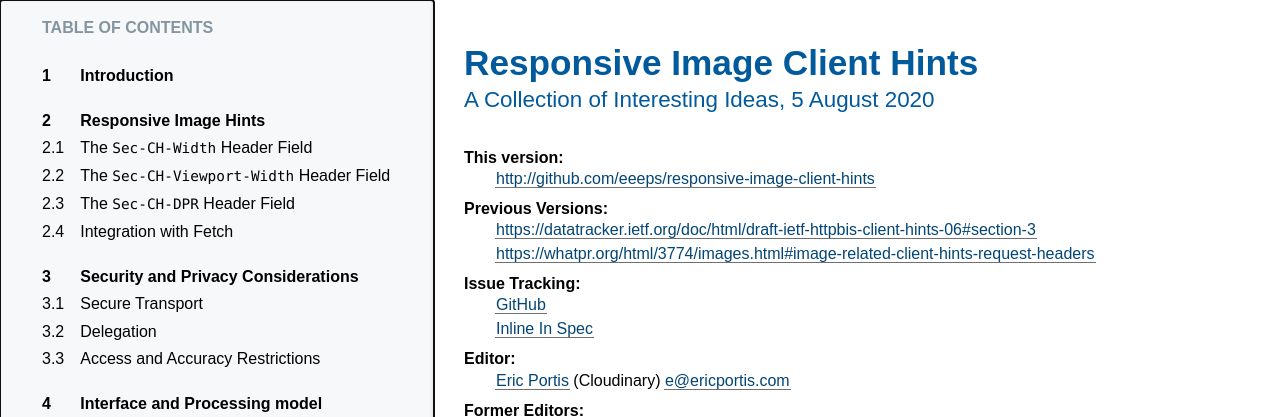
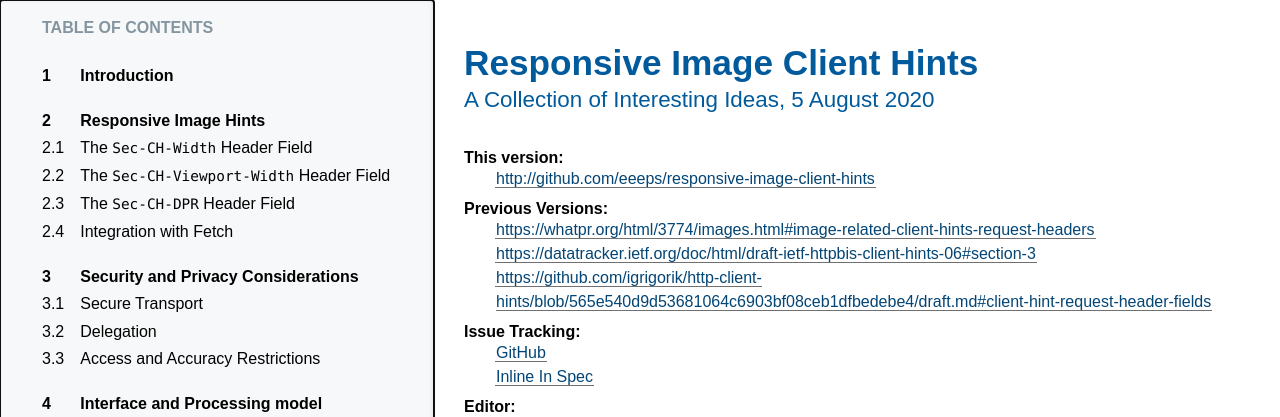
Before and after one commit to WICG/responsive-image-client-hints, a plain HTML site: page index.html in a window 1280 px wide. Shown: the top 417 px of the page. Drawn offline with Linux system fonts and the light colour scheme.

Commit message:
Add another previous version

```diff
--- a/index.html
+++ b/index.html
@@ -1223,7 +1223,7 @@ Possible extra rowspan handling
 </style>
   <meta content="Bikeshed version c05ebec3, updated Fri Jul 31 13:58:05 2020 -0700" name="generator">
   <link href="http://github.com/eeeps/responsive-image-client-hints" rel="canonical">
-  <meta content="a2d8151edd5f93b647ea340e071a147e8f4e2200" name="document-revision">
+  <meta content="e49ba2b95b2b26da57ff5d62dcff2c62ec4c80bf" name="document-revision">
 <style>/* style-autolinks */
 
 .css.css, .property.property, .descriptor.descriptor {
@@ -1476,8 +1476,9 @@ c-[il] { color: #000000 } /* Literal.Number.Integer.Long */
      <dt>This version:
      <dd><a class="u-url" href="http://github.com/eeeps/responsive-image-client-hints">http://github.com/eeeps/responsive-image-client-hints</a>
      <dt>Previous Versions:
+     <dd><a href="https://whatpr.org/html/3774/images.html#image-related-client-hints-request-headers" rel="prev">https://whatpr.org/html/3774/images.html#image-related-client-hints-request-headers</a>
      <dd><a href="https://datatracker.ietf.org/doc/html/draft-ietf-httpbis-client-hints-06#section-3" rel="prev">https://datatracker.ietf.org/doc/html/draft-ietf-httpbis-client-hints-06#section-3</a>
-     <dd><a href="https://whatpr.org/html/3774/images.html#image-related-client-hints-request-headers" rel="prev">https://whatpr.org/html/3774/images.html#image-related-client-hints-request-headers</a>
+     <dd><a href="https://github.com/igrigorik/http-client-hints/blob/565e540d9d53681064c6903bf08ceb1dfbedebe4/draft.md#client-hint-request-header-fields" rel="prev">https://github.com/igrigorik/http-client-hints/blob/565e540d9d53681064c6903bf08ceb1dfbedebe4/draft.md#client-hint-request-header-fields</a>
      <dt>Issue Tracking:
      <dd><a href="https://github.com/eeeps/responsive-image-client-hints/issues/">GitHub</a>
      <dd><a href="#issues-index">Inline In Spec</a>
```
Also changed, not shown: 1 other file.
